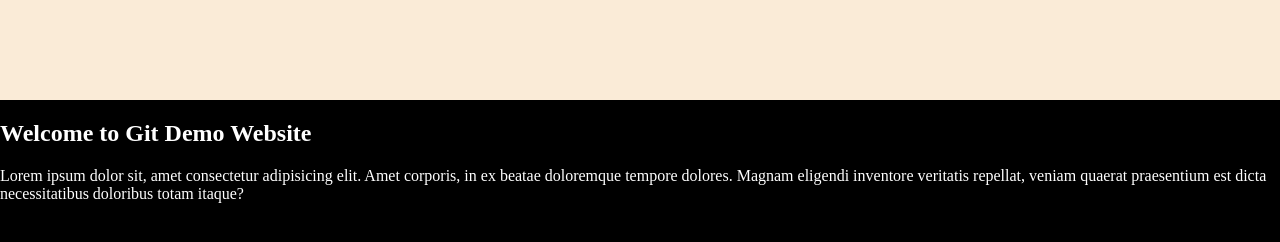
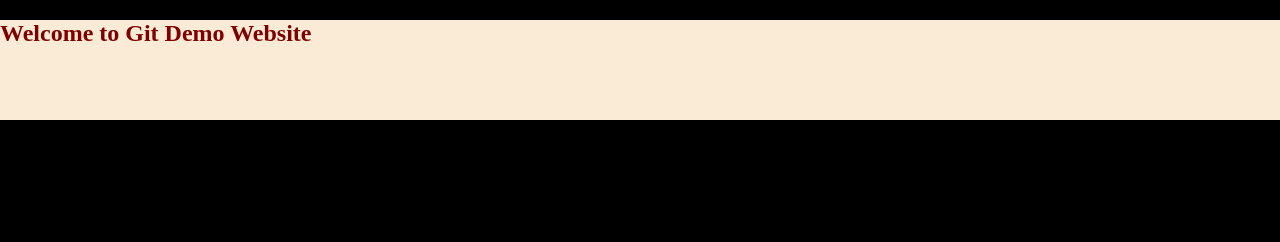
Before and after one commit to codewithstranger/firstrepo, a plain HTML site: page index.html in a window 1280 px wide. Drawn offline with Linux system fonts and the light colour scheme.

Commit message:
h2 added to header

```diff
--- a/index.html
+++ b/index.html
@@ -8,8 +8,10 @@
     <link rel="stylesheet" href="style.css">
 </head>
 <body>
-    <div class="header"></div>
-    <h2>Welcome to Git Demo Website</h2>
+    <div class="header">
+        <h2>Welcome to Git Demo Website</h2>
+    </div>
+
     <p>Lorem ipsum dolor sit, amet consectetur adipisicing elit. Amet corporis, in ex beatae doloremque tempore dolores. Magnam eligendi inventore veritatis repellat, veniam quaerat praesentium est dicta necessitatibus doloribus totam itaque?</p>
 </body>
 </html>
--- a/style.css
+++ b/style.css
@@ -2,11 +2,11 @@ body{
     margin: 0;
     padding: 0;
     background-color: black;
-    color: white;
 }
 
 .header{
     height: 100px;
     width: 100%;
     background-color: antiquewhite;
+    color: maroon;
 }
```
